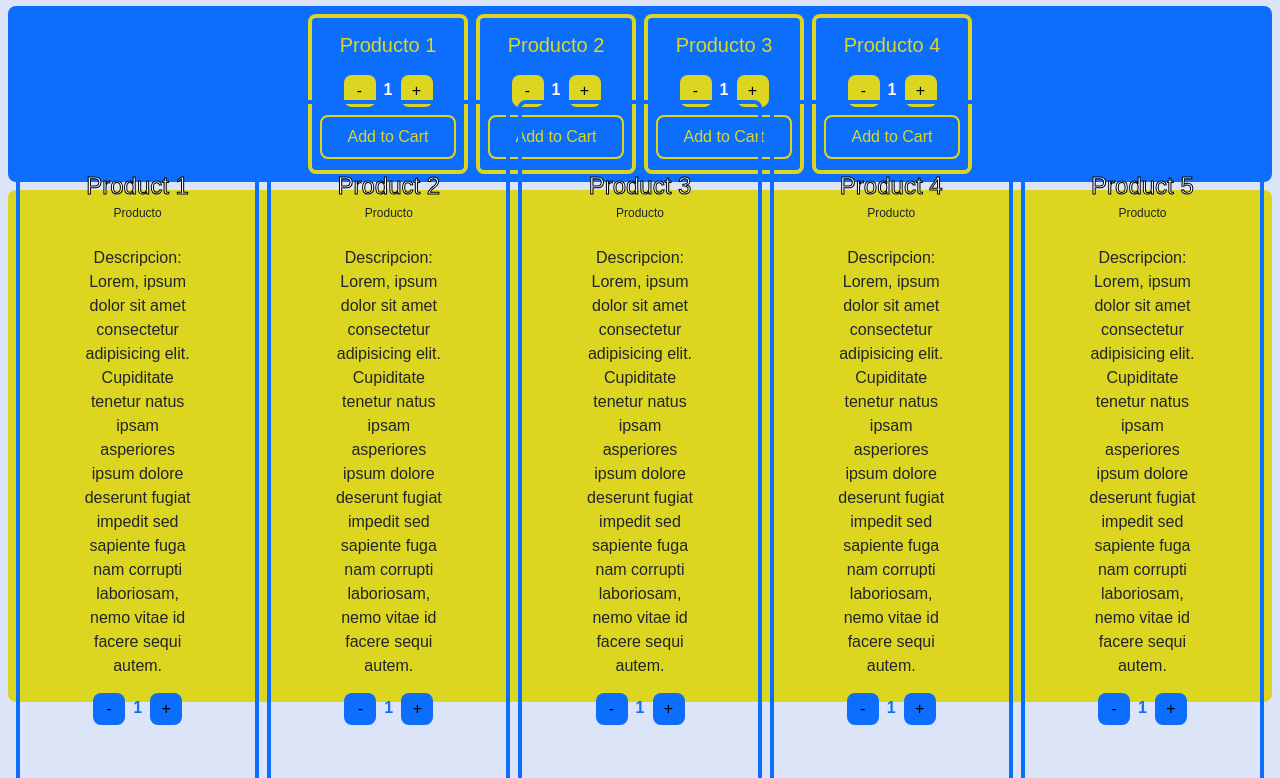
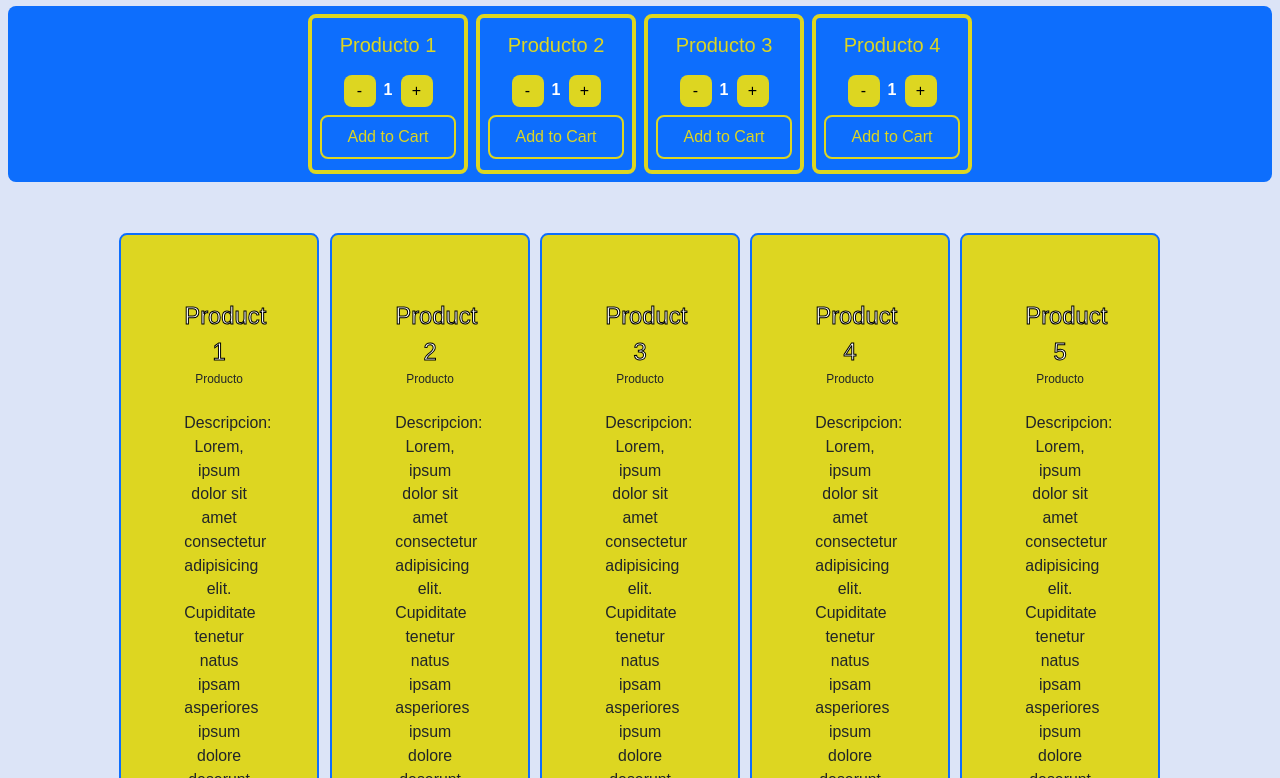
Before and after one commit to ManuelNunja/ecommerce_site, a React (Create React App) app: page / in a window 1280 px wide. Shown: the part 322-1100 px from the top of the page. Built offline with nearby package versions, Linux system fonts and the light colour scheme; a web font is replaced by a local one.

Commit message:
commit_20220208_2

```diff
--- a/src/App.js
+++ b/src/App.js
@@ -31,6 +31,7 @@ function App() {
   return (
     <div className="App">
       <Navbar></Navbar>
+      <div className='div--separator'></div>
       <HeadCarousel></HeadCarousel>
       <ListSquare></ListSquare>
       <ProductList></ProductList>
--- a/src/components/navbar/Navbar.js
+++ b/src/components/navbar/Navbar.js
@@ -9,7 +9,7 @@ const Navbar = () => {
     setDarkMode(!stateDarkMode);
   }
   return (
-    <BTNavbar bg="light" expand={false}>
+    <BTNavbar fixed="top" bg="light" expand={false}>
       <Container fluid>
         <BTNavbar.Brand href="#" className="menuBrand">
         <img
--- a/src/components/productList/ProductItem.scss
+++ b/src/components/productList/ProductItem.scss
@@ -2,7 +2,7 @@
 
 .productList{
     width: 100%;
-    height: calc(calc($px_site * 64) + 16px);
+    height: calc(calc($px_site * 88) + 16px);
     background-color: transparent;
     display: flex;
     flex-direction: row;
@@ -11,33 +11,59 @@
     justify-content: center;
     padding: $px_site;
     .productList--background{
-        height: calc($px_site * 64);
+        height: calc($px_site * 80);
         width: 100%;
         border-radius: $px_site;
-        background-color: $color--primary;
+        background-color: transparent;
         display: flex;
         flex-direction: row;
         align-items: center;
         justify-content: center;
         justify-items: center;
-        gap: $px_site;
-        padding: $px_site;
+        gap: calc($px_site * 1);
+        padding-top: calc($px_site - 0px);
+        padding-bottom: calc($px_site - 0px);
         .productList--item{
-            border: solid 4px $color--secondary;
+            width: 16%;
+            height: 100%;
+            border: solid 2px $color--secondary;
             padding: calc($px_site * 8);
             border-radius: $px_site;
+            //box-shadow: 0px 0px 8px 4px $color--secondary;
+            background-color: $color--primary;
+            &:not(:hover){
+                transform: scale(0.99);
+            }
+            &:hover{
+                //box-shadow: 0px 0px 16px 8px $color--primary;
+                background-color: $color--secondary;
+                cursor: pointer;
+            }
+            &:hover:nth-child(1){
+                background-color: $color--product--first;
+            }
+            &:hover:nth-child(2){
+                background-color: $color--product--second;
+            }
+            &:hover:nth-child(3){
+                background-color: $color--product--third;
+            }
+            &:hover:nth-child(4){
+                background-color: $color--product--fourth;
+            }
+            &:hover:nth-child(5){
+                background-color: $color--product--fifth;
+            }
             .name{
                 font-size: 24px;
                 color: white;
                 -webkit-text-stroke: 1px black;
             }
-            &:hover .name{
-                text-decoration: underline;
-                -webkit-text-stroke: 1px white;
-                color: $color--secondary;
-            }
             .subName{
                 font-size: 12px;
+            }
+            &:hover .description{
+                color: white;
             }
             .counterControl{
                 display: flex;
@@ -61,12 +87,13 @@
                 }
             }
             &:hover .counterControl .counterNumber{
-                color: $color--secondary;
+                color: black;
             }
             &:hover .counterControl .counterButton{
                 color: $color--secondary;
-                background-color: $color--secondary;
-                color: white;
+                background-color: $color--primary;
+                color: black;
+                border: solid 1px black;
             }
         }
     }
--- a/src/components/sass/_variables.scss
+++ b/src/components/sass/_variables.scss
@@ -3,5 +3,30 @@ $color--primary: #ddd621;
 $color--secondary: #0d6efd;
 $color--third: #5ddf4c;
 $color--shadow: rgba(255, 255, 255, 0.507);
+
+/*$color--product--first: #ee5293;
+$color--product--second: #1bdd9c;
+$color--product--third: #F56918;
+$color--product--fourth: #80A147;
+$color--product--fifth: #A263F7;*/
+
+$color--product--first: #FF73C8;
+$color--product--second: #705BDE;
+$color--product--third: #70E4F5;
+$color--product--fourth: #5BDE61;
+$color--product--fifth: #FA9A39;
+
 /*PIXELS*/
 $px_site: 8px;
+
+.h2--title{
+    font-size: 32px;
+    width: 100%;
+    background-color: red;
+    color: white;
+    -webkit-text-stroke: 1px black;
+}
+.div--separator{
+    height: 56px;
+    background-color: red;
+}
```
